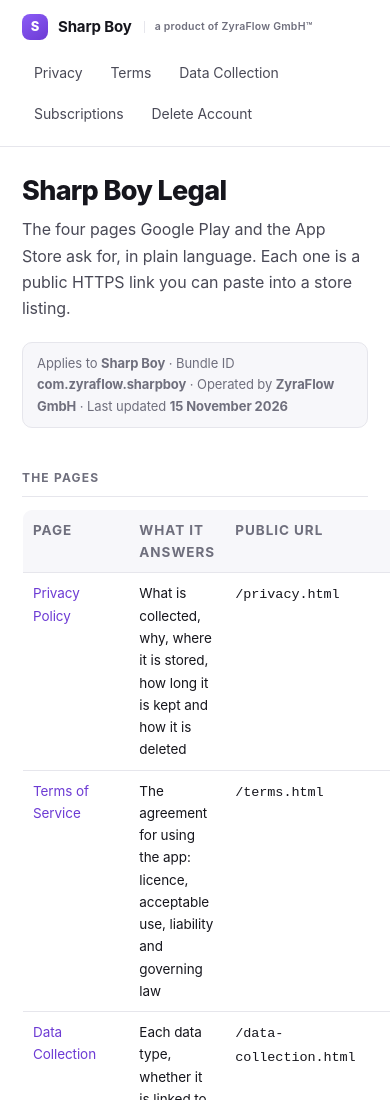
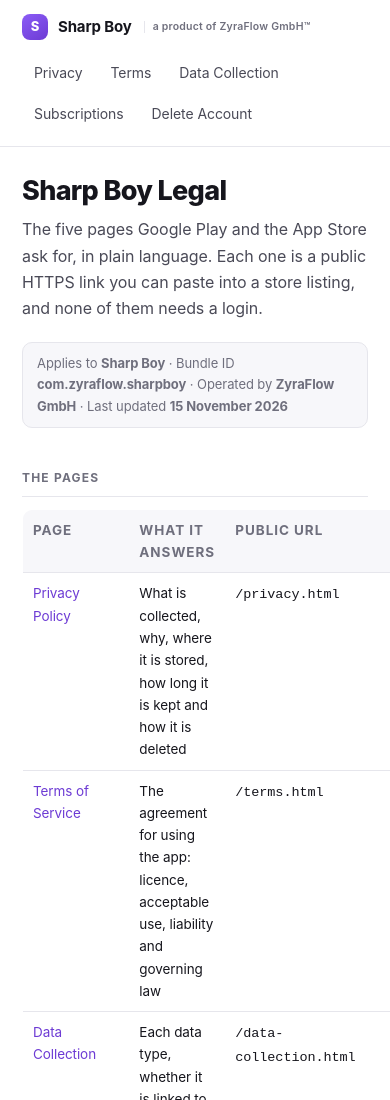
Before and after one commit to ronospace/sharpboy-legal, a plain HTML site: page index.html in a window 390 px wide. Shown: the top 1100 px of the page. Drawn offline with Linux system fonts and the light colour scheme.

Commit message:
Brand line on one row, index says five pages

```diff
--- a/index.html
+++ b/index.html
@@ -26,7 +26,7 @@
 
 <main class="wrap">
   <h1>Sharp Boy Legal</h1>
-  <p class="lede">The four pages Google Play and the App Store ask for, in plain language. Each one is a public HTTPS link you can paste into a store listing.</p>
+  <p class="lede">The five pages Google Play and the App Store ask for, in plain language. Each one is a public HTTPS link you can paste into a store listing, and none of them needs a login.</p>
   <p class="meta">Applies to <strong>Sharp Boy</strong> · Bundle ID <strong>com.zyraflow.sharpboy</strong> · Operated by <strong>ZyraFlow GmbH</strong> · Last updated <strong>15 November 2026</strong></p>
 
   <h2>The pages</h2>
--- a/style.css
+++ b/style.css
@@ -73,7 +73,7 @@ header.top {
   margin-left: 2px;
   border-left: 1px solid var(--line);
   line-height: 1.2;
-  max-width: 150px;
+  white-space: nowrap;
 }
 
 .mark {
@@ -255,6 +255,6 @@ footer a { color: var(--ink2); }
   .lede { font-size: 16px; }
   main.wrap { padding-top: 28px; padding-bottom: 56px; }
   .top nav { width: 100%; margin-left: 0; }
-  .brand .by { max-width: none; font-size: 10.5px; }
+  .brand .by { font-size: 10.5px; padding-left: 8px; }
   th, td { padding: 9px 10px; font-size: 13.5px; }
 }
```
